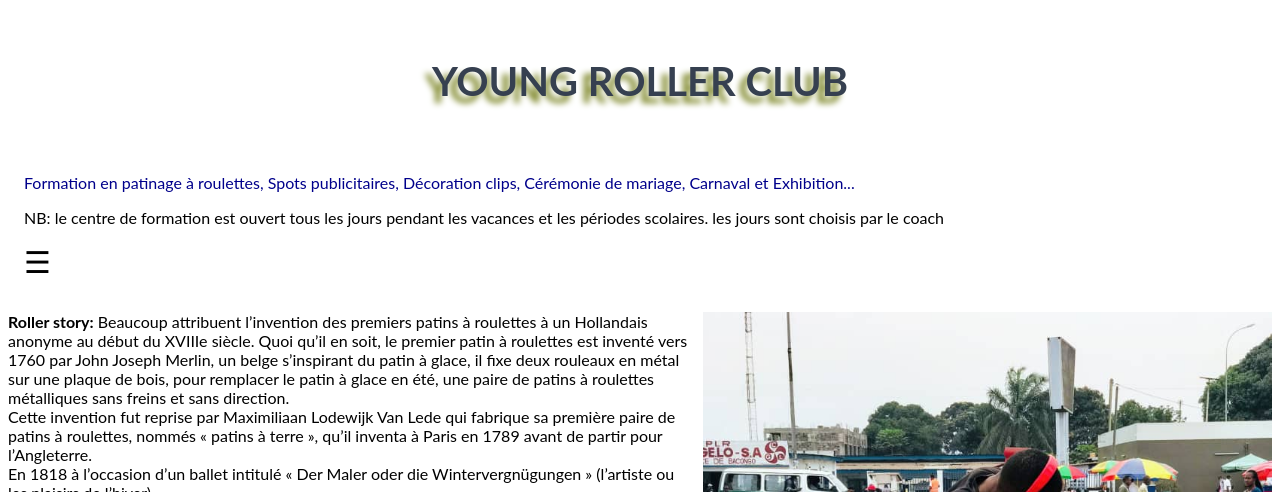
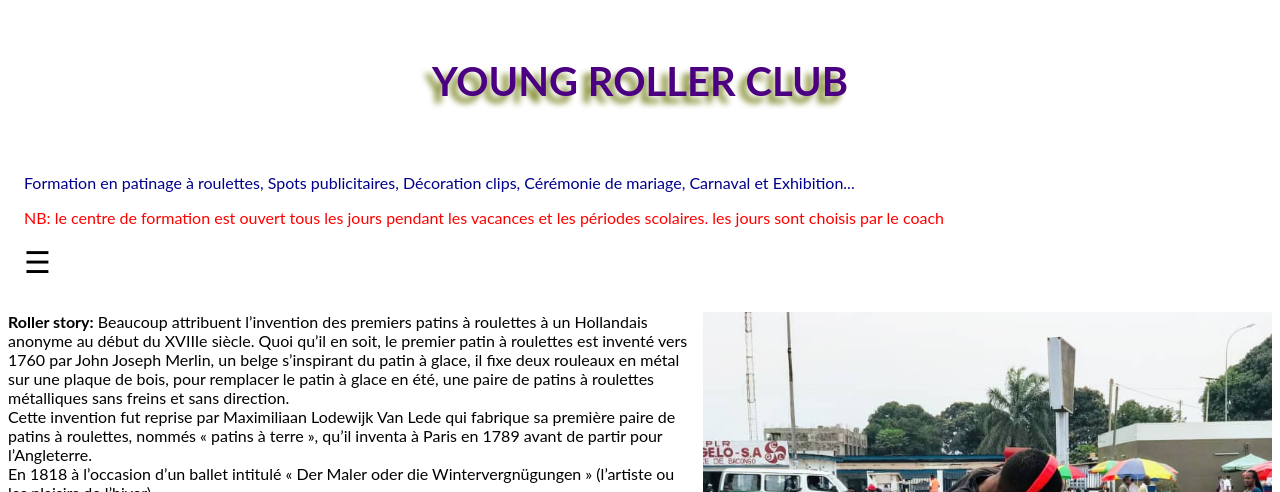
Before and after one commit to youngrollerclub/youngrollerclub.github.io, a plain HTML site: page index.html in a window 1280 px wide. Shown: the top 492 px of the page. Drawn offline with Linux system fonts and the light colour scheme.

Commit message:
Update style.css

```diff
--- a/src/style.css
+++ b/src/style.css
@@ -55,11 +55,12 @@ text-align: center;
 font-size: 40px;
 font-weight: bold;
 /* color: #2F4F4F; */
-color: #364050;
+color: #4B0082;
 text-shadow: -7px 7px 6px #7b8423;
 }
 
 #para1 { color: darkblue; }
+#para2 { color: red; }
 #text_pic { float: right; width: 45%; height: 600px 600px; margin-left: 15px; }
 #respons_pic { max-width: 100%; height: auto; }
 
```
